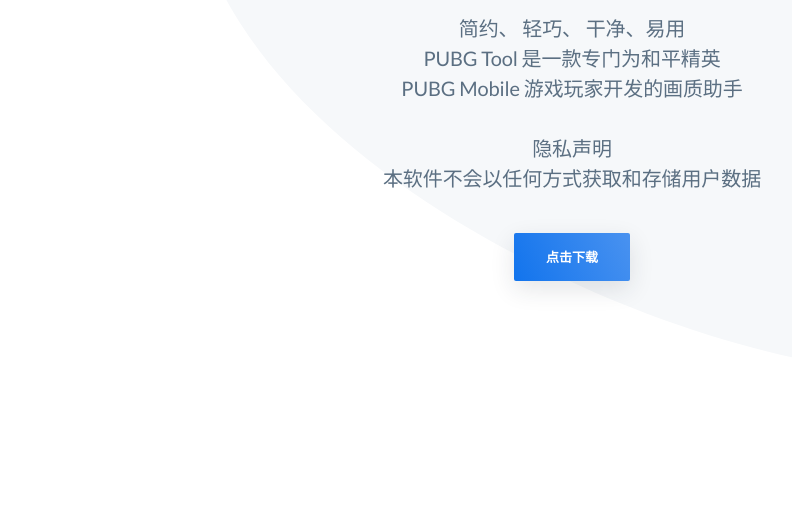
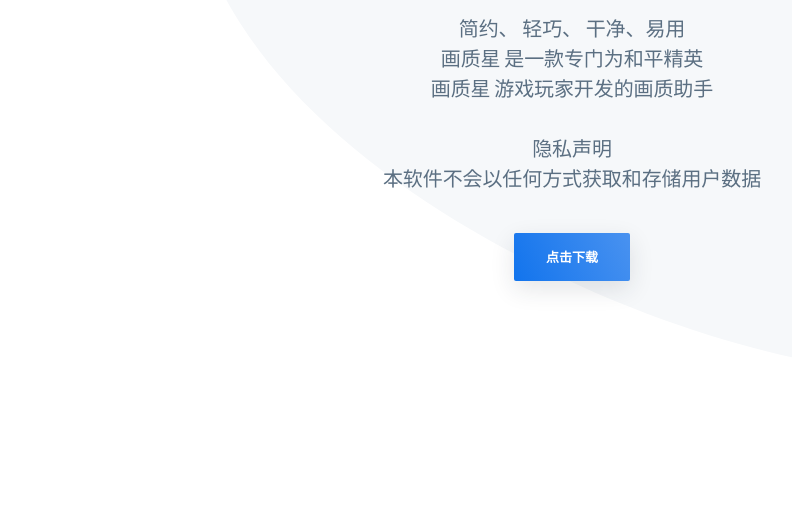
Before and after one commit to langqi6666/langqi6666.github.io, a plain HTML site: page index.html in a window 1280 px wide. Shown: the part 231-757 px from the top of the page, without its empty margins (68-860 px from the left). Drawn offline with Linux system fonts and the light colour scheme.

Commit message:
Update index.html

```diff
--- a/index.html
+++ b/index.html
@@ -35,7 +35,7 @@
 			<div class="container-sm">
 				<div class="hero-inner">
 					<h1 class="hero-title h2-mobile mt-0 is-revealing">画质星</h1>
-					<p class="hero-paragraph is-revealing">简约、 轻巧、 干净、易用<br>PUBG Tool 是一款专门为和平精英<br>PUBG Mobile 游戏玩家开发的画质助手<br><br>隐私声明<br>本软件不会以任何方式获取和存储用户数据</p>
+					<p class="hero-paragraph is-revealing">简约、 轻巧、 干净、易用<br>画质星 是一款专门为和平精英<br>画质星 游戏玩家开发的画质助手<br><br>隐私声明<br>本软件不会以任何方式获取和存储用户数据</p>
 					<!--<br>PUBG Tool 只读取UUID，仅用于统计用户数量</p>-->
 					<div class="hero-form newsletter-form field field-grouped is-revealing">
 						<div class="control control-expanded">
```
